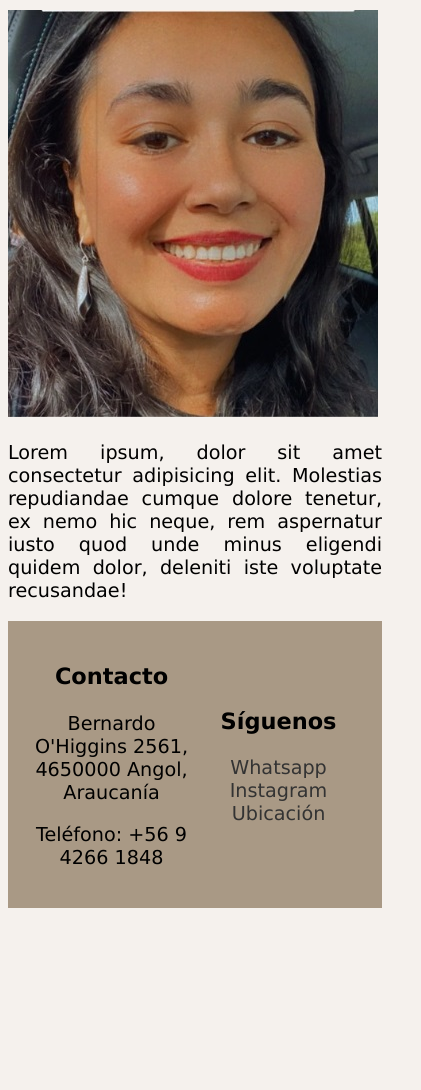
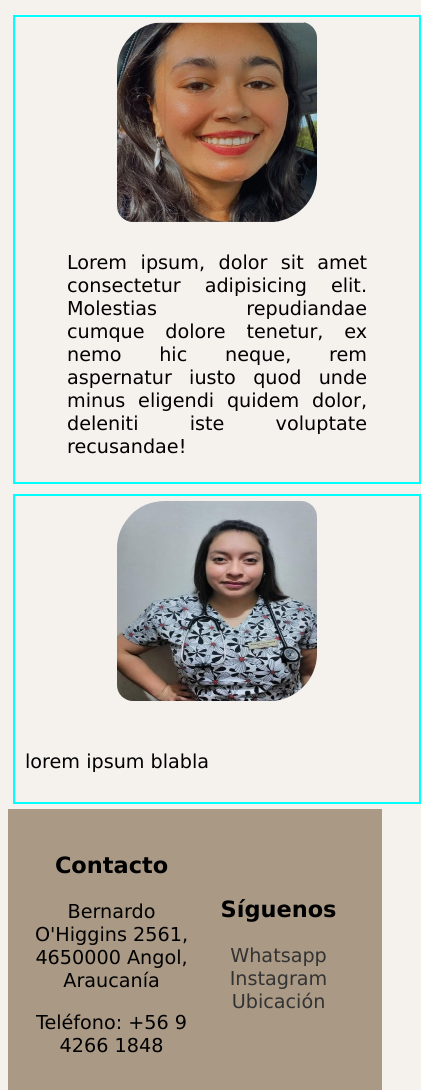
Before and after one commit to matiasanguita/Proyecto_Coderhouse, a website: page pages/kinesiologia.html in a window 390 px wide. Shown: the part 209-1299 px from the top of the page, 421 px wide, since content can reach past the window. Before the commit the page ends 1125 px from the top, so only its background shows below. Drawn offline with Linux system fonts and the light colour scheme; a web font is replaced by a local one.

Commit message:
arregle los media queris y scss de kine, main y contacto

```diff
--- a/pages/kinesiologia.html
+++ b/pages/kinesiologia.html
@@ -4,11 +4,10 @@
         <meta charset="UTF-8">
         <meta name="viewport" content="width=device-width, initial-scale=1.0">
         <title>Neorehabilitación</title>
-        <link rel="stylesheet" href="./../css/main.css">
         <link rel="preconnect" href="https://fonts.googleapis.com">
         <link rel="preconnect" href="https://fonts.gstatic.com" crossorigin>
         <link href="https://fonts.googleapis.com/css2?family=Encode+Sans+Expanded:wght@100;200;300;400;500;600;700;800;900&family=Roboto:ital,wght@0,100;0,300;0,400;0,500;0,700;0,900;1,100;1,300;1,400;1,500;1,700;1,900&display=swap" rel="stylesheet">
-
+        <link rel="stylesheet" href="./../css/main.css">
     </head>
 
 <body>
@@ -39,11 +38,19 @@
 
 
 
-    <main>
+    <main id="kinesiologia">
         <h1>kinesiología</h1>
-        <img src="./../assets/img/kine_camila_arriagada.jpg" alt="">
-<p>Lorem ipsum, dolor sit amet consectetur adipisicing elit. Molestias repudiandae cumque dolore tenetur, ex nemo hic neque, rem aspernatur iusto quod unde minus eligendi quidem dolor, deleniti iste voluptate recusandae!</p>
+        <div class="fotos_kines">
+            <div class="card_cami">
+                <img src="./../assets/img/kine_camila_arriagada.jpg" alt="kine_camila_arriagada" class="foto_cami">
+                <p>Lorem ipsum, dolor sit amet consectetur adipisicing elit. Molestias repudiandae cumque dolore tenetur, ex nemo hic neque, rem aspernatur iusto quod unde minus eligendi quidem dolor, deleniti iste voluptate recusandae!</p>
+            </div>
+            <div class="card_maira">
+                <img src="./../assets/img/kine_maira.jpg" alt="" class="foto_maira">
+                <p>lorem ipsum blabla</p>
 
+            </div>
+        </div>
 </main>
 
 
--- a/scss/main.scss
+++ b/scss/main.scss
@@ -4,8 +4,9 @@
 
 @import "./components/footer";
 
-
-
+@import "./pages/contacto";
+@import "./pages/kinesiologia";
+@import "./pages/medicina";
 @import "./pages/index";
 
 
--- /dev/null
+++ b/scss/pages/_contacto.scss
@@ -0,0 +1,16 @@
+main
+{
+    h1
+    {
+        display: flex;
+        align-items: center;
+        justify-content: center;
+    }
+    .formulario
+    {
+        display: flex;
+        flex-direction: column;
+        align-items: center;
+        justify-content: center;
+    }
+}
--- /dev/null
+++ b/scss/pages/_kinesiologia.scss
@@ -0,0 +1,60 @@
+#kinesiologia
+{
+    h1
+    {
+        align-items: center;
+        justify-content: center;
+    }
+    .fotos_kines
+    {
+        display:grid;
+        grid-template-columns: repeat(1,1fr);
+        column-gap: 10px;
+        .card_cami
+        {
+            display: flex;
+            flex-direction: row;
+            align-items: center;
+            justify-content: center;
+            border: 2px solid aqua;
+            margin: 5px;
+            .foto_cami
+            {
+                align-items: center;
+                justify-content: center;
+                border-radius: 25% 10%;
+                height: 200px;
+                width: 200px;
+                padding: 5px;
+            }
+            p
+            {
+                padding: 5px;
+                width: 300px;
+            }
+        }
+        .card_maira
+        {
+            display: flex;
+            flex-direction: row-reverse;
+            align-items: center;
+            justify-content: center;
+            gap: 15px;
+            border: 2px solid aqua;
+            margin: 5px;
+            .foto_maira
+            {
+
+                border-radius: 25% 10%;
+                height: 200px;
+                width: 200px;
+                padding: 5px;
+            }
+            p
+            {
+                padding: 10px;
+                width: 20rem;
+            }
+        }
+    }
+}
--- /dev/null
+++ b/scss/pages/_medicina.scss
@@ -0,0 +1,8 @@
+.medicina_carrusel
+{
+    img
+    {
+        height: 300px;
+        width: 300px;
+    }
+}
--- a/scss/utilities/_media-queries.scss
+++ b/scss/utilities/_media-queries.scss
@@ -40,4 +40,18 @@
     display: grid;
     flex-direction: column;
     }
+    #kinesiologia
+    {
+        .fotos_kines
+        {
+            .card_cami
+            {
+                flex-direction: column;
+            }
+            .card_maira
+            {
+                flex-direction: column;
+            }
+        }
+    }
 }
```
Also changed, not shown: index.html (+0 -2 lines), pages/contacto.html (+1 -1 lines), assets/img/kine_maira.jpg (added), css/main.css, 1 other file.
